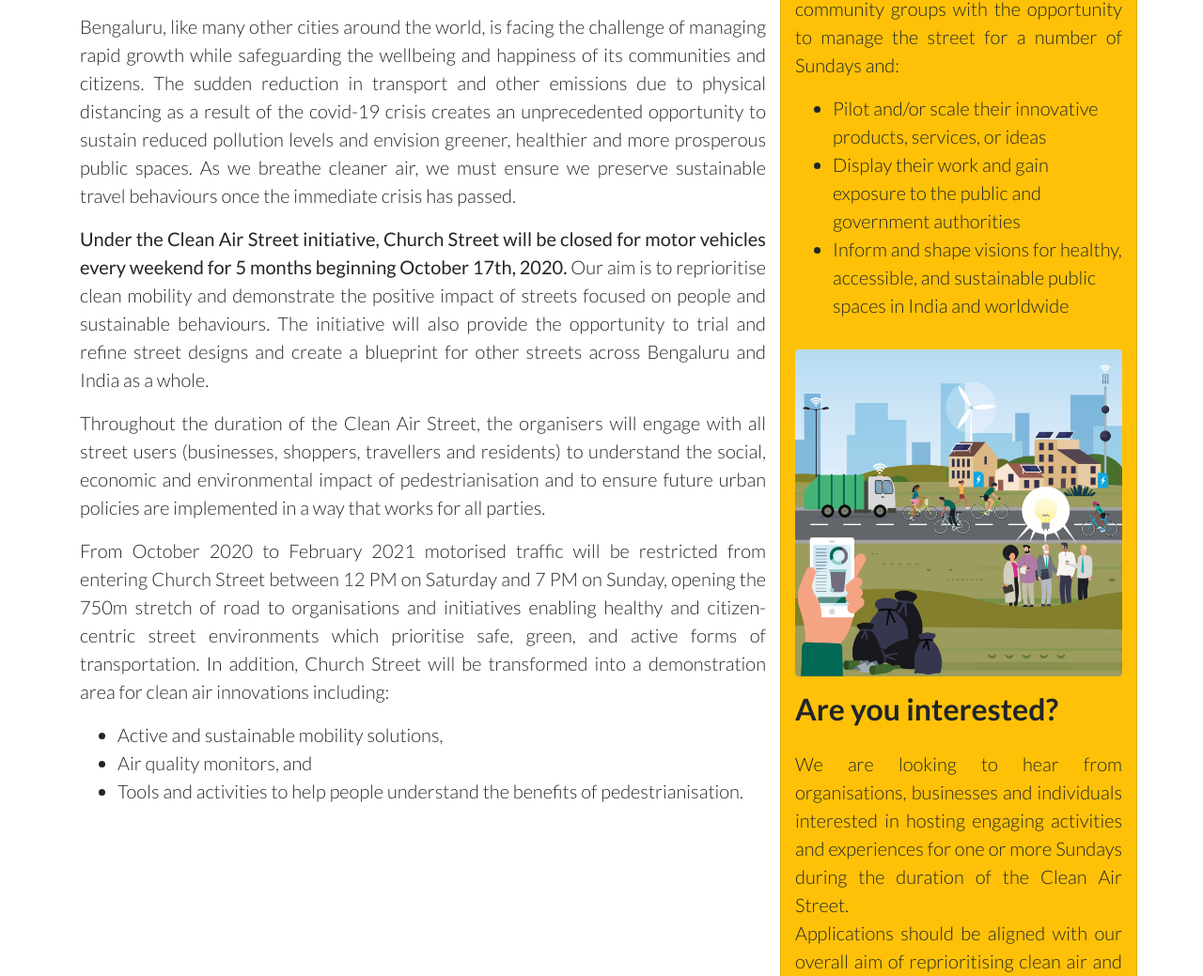
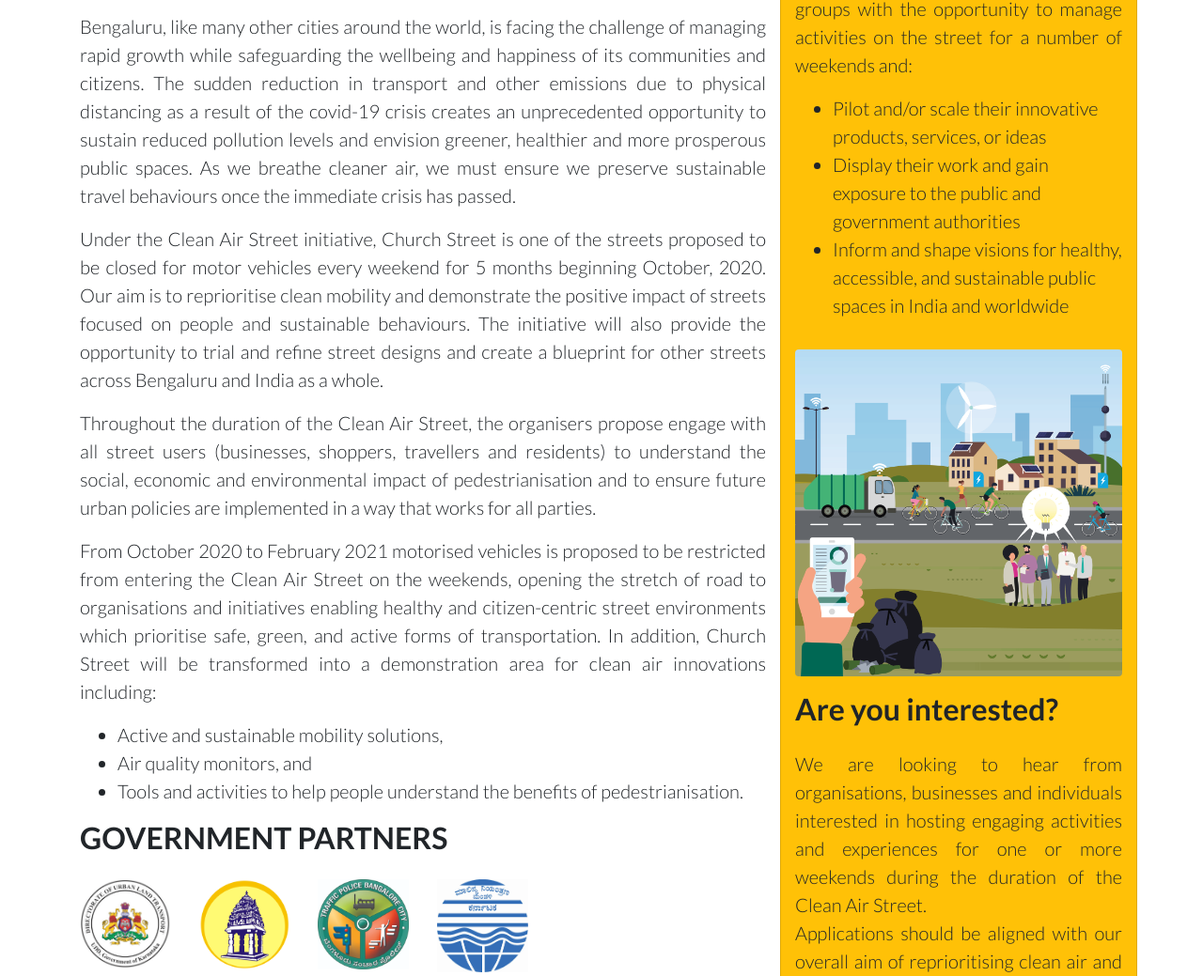
Before and after one commit to urbanmorph/cas_collab, a website: page index.html in a window 1280 px wide. Shown: the part 1146-2185 px from the top of the page at 94% size. Drawn offline with nearby package versions, Linux system fonts and the light colour scheme.

Commit message:
Update index.html

```diff
--- a/index.html
+++ b/index.html
@@ -72,41 +72,17 @@
         <p><h1 class="text-uppercase text-align-top text-justify">The Clean Air Street</h1></p>
         <p class="text-justify lead">Bengaluru, like many other cities around the world, is facing the challenge of managing rapid growth while safeguarding the wellbeing and happiness of its communities and citizens. The sudden reduction in transport and other emissions due to physical distancing as a result of the covid-19 crisis creates an unprecedented opportunity to sustain reduced pollution levels and envision greener, healthier and more prosperous public spaces. As we breathe cleaner air, we must ensure we preserve sustainable travel behaviours once the immediate crisis has passed.
         </p>
-        <p class="text-justify lead"><strong>Under the Clean Air Street initiative, Church Street will be closed for motor vehicles every weekend for 5 months beginning October 17th, 2020.</strong> Our aim is to reprioritise clean mobility and demonstrate the positive impact of streets focused on people and sustainable behaviours. The initiative will also provide the opportunity to trial and refine street designs and create a blueprint for other streets across Bengaluru and India as a whole.
+        <p class="text-justify lead">Under the Clean Air Street initiative, Church Street is one of the streets proposed to be closed for motor vehicles every weekend for 5 months beginning October, 2020. Our aim is to reprioritise clean mobility and demonstrate the positive impact of streets focused on people and sustainable behaviours. The initiative will also provide the opportunity to trial and refine street designs and create a blueprint for other streets across Bengaluru and India as a whole.
         </p>
-        <p class="text-justify lead">Throughout the duration of the Clean Air Street, the organisers will engage with all street users (businesses, shoppers, travellers and residents) to understand the social, economic and environmental impact of pedestrianisation and to ensure future urban policies are implemented in a way that works for all parties.
+        <p class="text-justify lead">Throughout the duration of the Clean Air Street, the organisers propose engage with all street users (businesses, shoppers, travellers and residents) to understand the social, economic and environmental impact of pedestrianisation and to ensure future urban policies are implemented in a way that works for all parties.
         </p>
-        <p class="text-justify lead">From October 2020 to February 2021 motorised traffic will be restricted from entering Church Street between 12 PM on Saturday and 7 PM on Sunday, opening the 750m stretch of road to organisations and initiatives enabling healthy and citizen-centric street environments which prioritise safe, green, and active forms of transportation. In addition, Church Street will be transformed into a demonstration area for clean air innovations including:
+        <p class="text-justify lead">From October 2020 to February 2021 motorised vehicles is proposed to be restricted from entering the Clean Air Street on the weekends, opening the stretch of road to organisations and initiatives enabling healthy and citizen-centric street environments which prioritise safe, green, and active forms of transportation. In addition, Church Street will be transformed into a demonstration area for clean air innovations including:
           <ul class="text-justify lead">
             <li>Active and sustainable mobility solutions,</li>
             <li>Air quality monitors, and</li>
             <li>Tools and activities to help people understand the benefits of pedestrianisation. </li>
           </ul>
         </p>
-      </div>
-
-     <!-- right panel -->
-      <div class="col-lg-4 card bg-warning">
-        <h2 class="text-justify mt-3">Church Street</h2>
-        <p class="text-justify lead">Church Street is one of the busiest streets in the Central Business District of Bengaluru. Using the TenderSure frameworks, Church Street has recently undergone a significant transformation that has made it more pedestrian-friendly. With cobblestoned streets and wide walkable footpaths, the road is an attraction and on par with the best streets globally</p>
-        <h2 class="text-justify">Why participate?</h2>
-        <p class="text-justify lead">Participating in the Clean Air Street initiative on Church Street will provide start-ups, mature businesses, NGOs and community groups with the opportunity to manage the street for a number of Sundays and:
-          <ul class="lead">
-            <li>Pilot and/or scale their innovative products, services, or ideas </li>
-            <li>Display their work and gain exposure to the public and government authorities </li>
-            <li>Inform and shape visions for healthy, accessible, and sustainable public spaces in India and worldwide</li>
-          </ul>
-        </p>
-        <i><img class="img-fluid rounded mb-4 mb-lg-0" src="img/iifca.png" alt="Church street"></i>
-        <p><h2 class="text-justify">Are you interested?</h2></p>
-        <p class="text-justify lead">We are looking to hear from organisations, businesses and individuals interested in hosting engaging activities and experiences for one or more Sundays during the duration of the Clean Air Street.  <br>
-        Applications should be aligned with our overall aim of reprioritising clean air and green mobility and demonstrating the positive impact of streets focused on people and sustainable behaviours.
-        </p>
-        <p><a href="https://forms.gle/MSnU4ypxJajgftow9" class="btn btn-dark btn-lg btn-block active">I'm interested</a></p>
-      </div>
-
-    </div>
-  <!-- /.row -->
 
   <!-- partner logos row -->
   <div class="row text-center mx-auto">
@@ -137,8 +113,35 @@
         <div class="logotext">KSPCB</div>
       </div>
     </div>
+
   </div>
   <!-- /.row -->
+
+      </div>
+
+     <!-- right panel -->
+      <div class="col-lg-4 card bg-warning">
+        <h2 class="text-justify mt-3">Church Street</h2>
+        <p class="text-justify lead">Church Street is one of the busiest streets in the Central Business District of Bengaluru. Using the TenderSure frameworks, Church Street has recently undergone a significant transformation that has made it more pedestrian-friendly. With cobblestoned streets and wide walkable footpaths, the road is an attraction and on par with the best streets globally</p>
+        <h2 class="text-justify">Why participate?</h2>
+        <p class="text-justify lead">Participating in the Clean Air Street initiative will provide start-ups, mature businesses, NGOs and community groups with the opportunity to manage activities on the street for a number of weekends and:
+          <ul class="lead">
+            <li>Pilot and/or scale their innovative products, services, or ideas </li>
+            <li>Display their work and gain exposure to the public and government authorities </li>
+            <li>Inform and shape visions for healthy, accessible, and sustainable public spaces in India and worldwide</li>
+          </ul>
+        </p>
+        <i><img class="img-fluid rounded mb-4 mb-lg-0" src="img/iifca.png" alt="Church street"></i>
+        <p><h2 class="text-justify">Are you interested?</h2></p>
+        <p class="text-justify lead">We are looking to hear from organisations, businesses and individuals interested in hosting engaging activities and experiences for one or more weekends during the duration of the Clean Air Street.  <br>
+        Applications should be aligned with our overall aim of reprioritising clean air and green mobility and demonstrating the positive impact of streets focused on people and sustainable behaviours.
+        </p>
+        <p><a href="https://forms.gle/MSnU4ypxJajgftow9" class="btn btn-dark btn-lg btn-block active">I'm interested</a></p>
+      </div>
+
+    </div>
+  <!-- /.row -->
+
 
   </div>
   <!-- /.container -->
```
